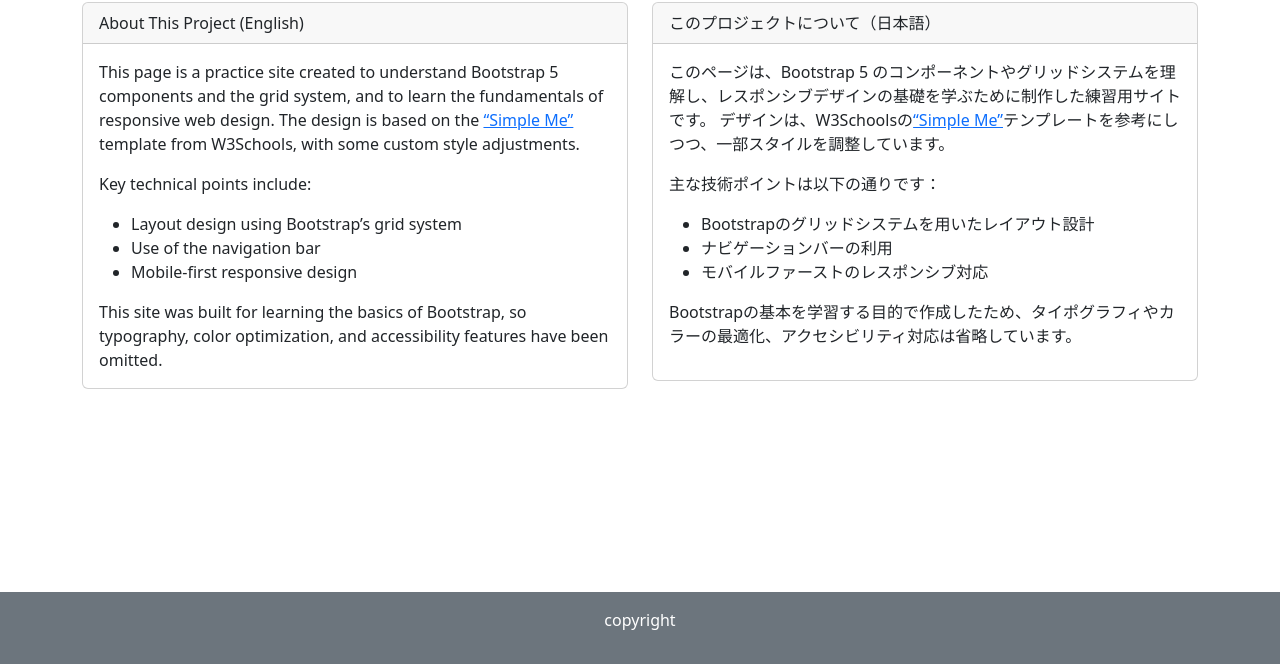
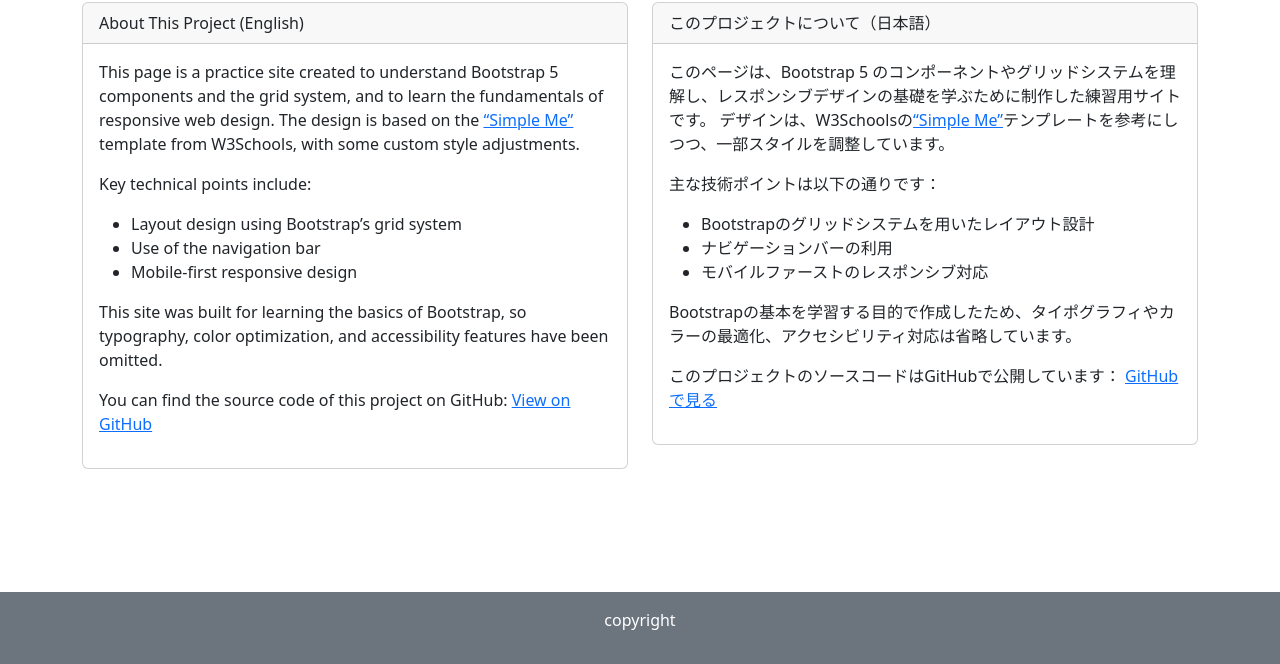
Before and after one commit to chia3blue/bootstrap-training-1, a plain HTML site: page readme.html in a window 1280 px wide. Shown: the part 136-800 px from the top of the page. Drawn offline with nearby package versions, Linux system fonts and the light colour scheme.

Commit message:
Linked repo and deployed site in readme files

```diff
--- a/readme.html
+++ b/readme.html
@@ -66,6 +66,9 @@
 
               <p class="card-text">This site was built for learning the basics of Bootstrap, so typography, color
                 optimization, and accessibility features have been omitted.</p>
+
+              <p>You can find the source code of this project on GitHub: <a href="https://github.com/chia3blue/bootstrap-training-1" target="_blank">View on GitHub</a></p>
+
             </div>
           </div>
         </div>
@@ -94,6 +97,8 @@
               </ul>
 
               <p class="carttext">Bootstrapの基本を学習する目的で作成したため、タイポグラフィやカラーの最適化、アクセシビリティ対応は省略しています。</p>
+
+              <p>このプロジェクトのソースコードはGitHubで公開しています： <a href="https://github.com/chia3blue/bootstrap-training-1" target="_blank">GitHubで見る</a></p>
             </div>
           </div>
         </div>
```
Also changed, not shown: 1 other file.
